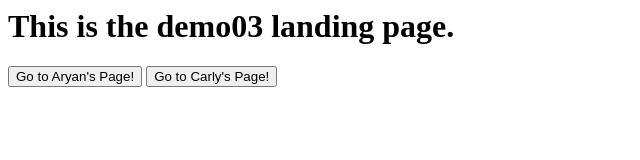
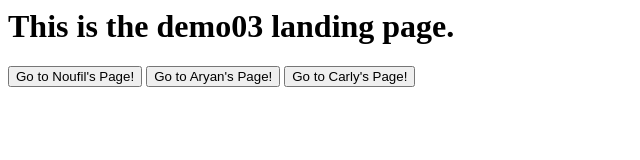
Before and after one commit to comp1800/demo03-carly, a plain HTML site: page index.html in a window 1280 px wide. Shown: the whole page, without its empty margins (0-640 px from the left). Drawn offline with Linux system fonts and the light colour scheme.

Commit message:
created noufil.html index.html

```diff
--- a/index.html
+++ b/index.html
@@ -2,6 +2,7 @@
 
 <body>
     <h1>This is the demo03 landing page.</h1>
+    <button type="button" onclick="window.location.href='noufil.html'"> Go to Noufil's Page!</button>
     <button type="button" onclick="window.location.href='aryan.html'"> Go to Aryan's Page!</button>
     <button type="button" onclick="window.location.href='carly.html'"> Go to Carly's Page!</button>
 </body>
```
Also changed, not shown: noufil.html (added, +5 -0 lines).
